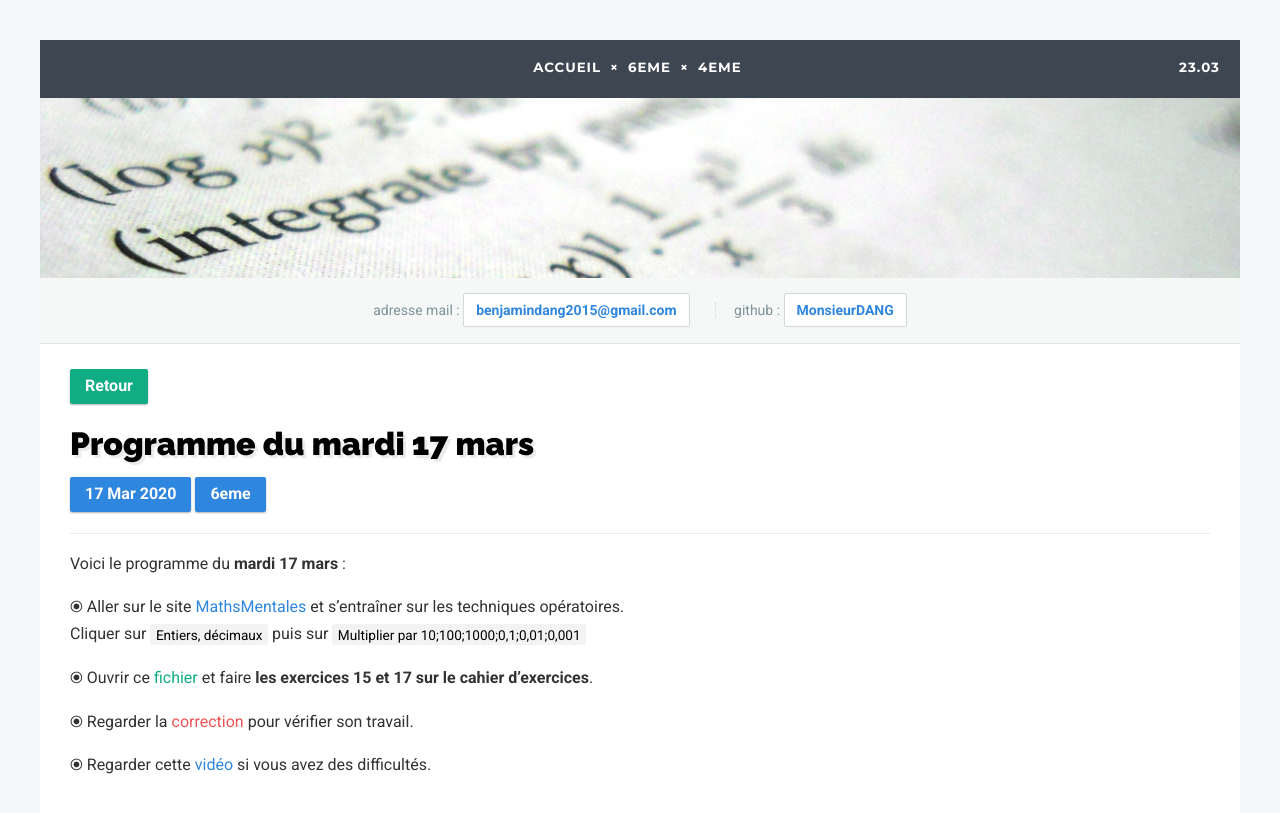
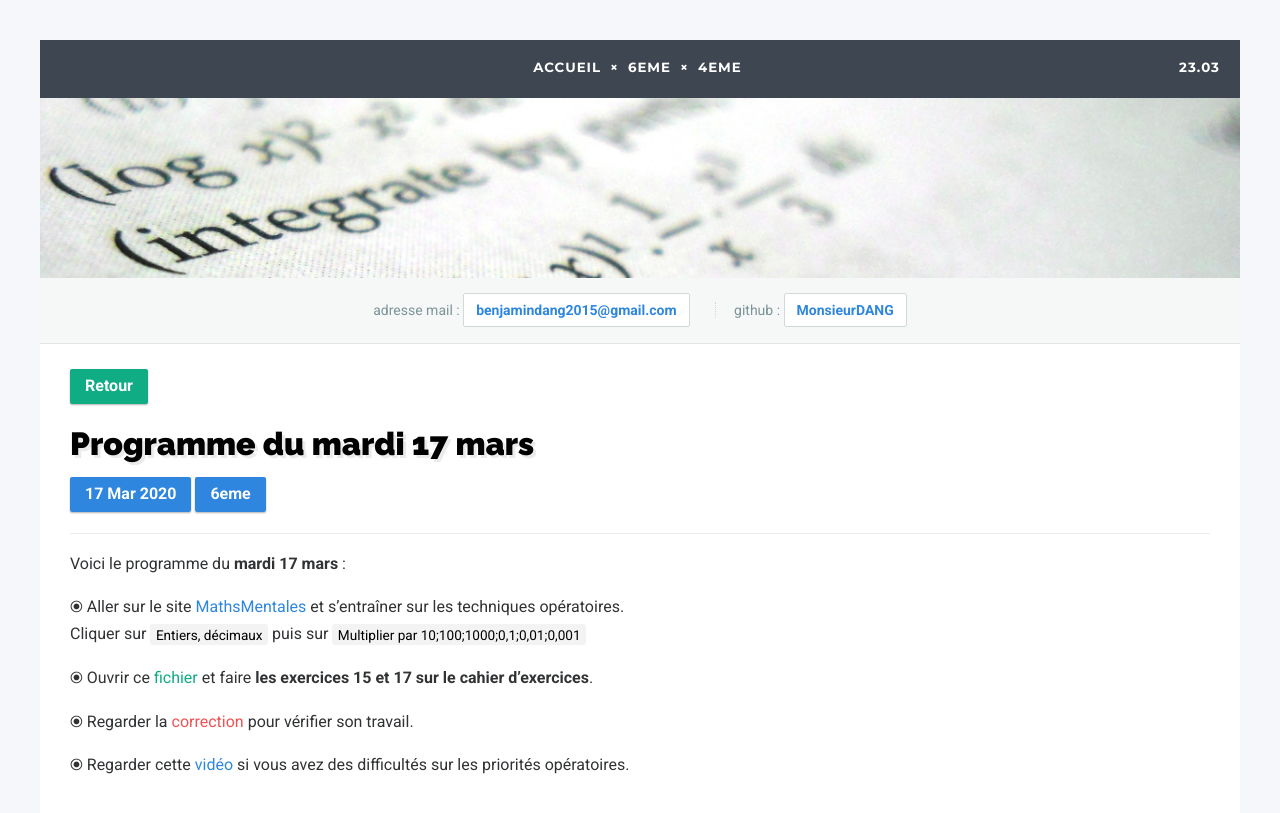
Before and after one commit to DangSinslay/DangSinslay.github.io, a Jekyll site: the page built from _posts/6eme/2020-03-17-programme.md, in a window 1280 px wide. Shown: the top 813 px of the page. Built offline with Jekyll 4.4.1, drawn with Linux system fonts in a browser that asks for light colours.

Commit message:
Update 2020-03-17-programme.md

```diff
--- a/_posts/6eme/2020-03-17-programme.md
+++ b/_posts/6eme/2020-03-17-programme.md
@@ -16,4 +16,4 @@
 
 ⦿ Regarder la <a class="correction" href="/exercices/6eme/6eme_exercices_mardi_17_mars_2020_corrections.pdf">correction</a> pour vérifier son travail.
 
-⦿ Regarder cette <a href="https://youtu.be/a-IG_bjKeJc">vidéo</a> si vous avez des difficultés.
+⦿ Regarder cette <a href="https://youtu.be/a-IG_bjKeJc">vidéo</a> si vous avez des difficultés sur les priorités opératoires.
```
